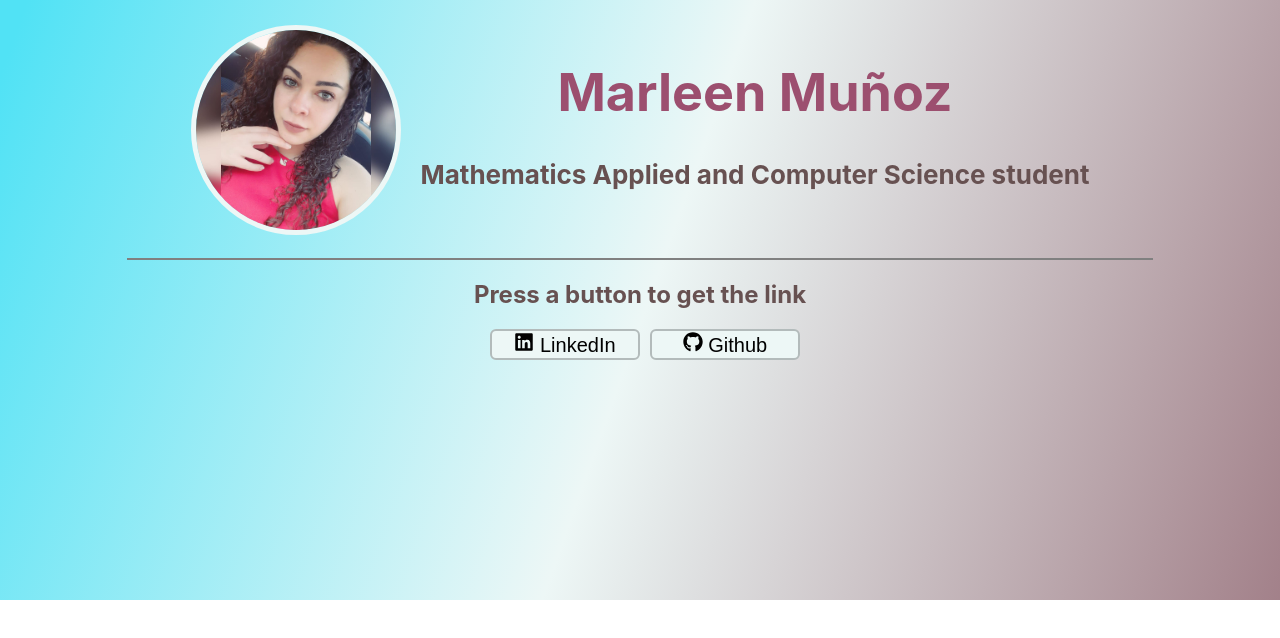
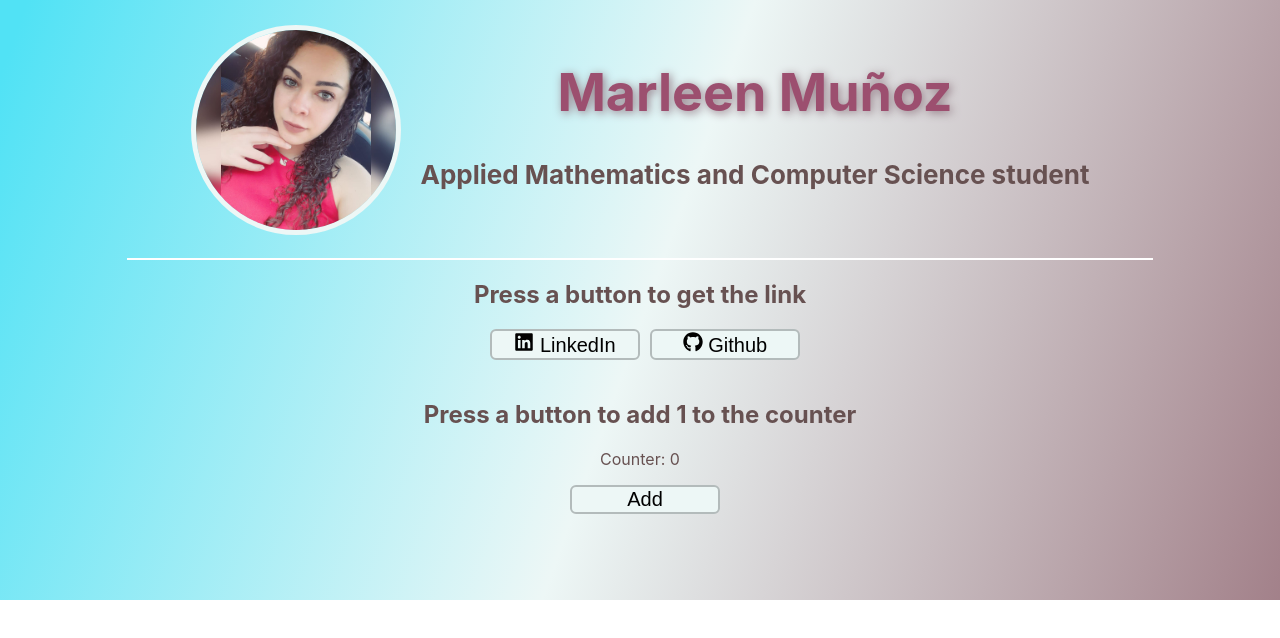
Before and after one commit to MarleenMs/Portfolio, a React (Create React App) app in the folder my-app/: page / in a window 1280 px wide. Shown: the top 638 px of the page. Built offline with nearby package versions, Linux system fonts and the light colour scheme.

Commit message:
Se agrega contador

```diff
--- a/my-app/src/App.css
+++ b/my-app/src/App.css
@@ -32,11 +32,23 @@
 }
 h1{
   color: rgb(156, 79, 111);
+  text-shadow: 2px 2px 10px rgb(148, 125, 135);
 }
 
 .App-link {
   font-size: 20px;
   color: #45739b;
+}
+
+.App-button:hover {
+  background-color: #4999af;
+  color: white;
+}
+
+.App-button:active {
+  background-color: #4999af;
+  box-shadow: 0 2px gray;
+  transform: translateY(2px);
 }
 
 .App-button {
@@ -49,17 +61,6 @@ h1{
   cursor: pointer;
   transition-duration: 0.4s;
   width: 150px;
-}
-
-.App-button:hover {
-  background-color: #4999af;
-  color: white;
-}
-
-.App-button:active {
-  background-color: #4999af;
-  box-shadow: 0 2px gray;
-  transform: translateY(2px);
 }
 
 .App-Photo{
--- a/my-app/src/App.js
+++ b/my-app/src/App.js
@@ -2,6 +2,7 @@ import './App.css';
 import React from "react";
 import profile from "./Images/foto_perfil.jpg";
 import BotonesUrl from './Components/Links';
+import Contador from './Components/Contador';
 
 //jsx
 //clases y funciones
@@ -19,15 +20,19 @@ function App() {
         </div>
         <div>
           <h1>Marleen Muñoz</h1>
-          <h4>Mathematics Applied and Computer Science student</h4>
+          <h4>Applied Mathematics and Computer Science student</h4>
         </div>
       </header>
-      <hr size="2px" width="80%" noshade="noshade" align="center" />
+      <hr size="2px" width="80%" noshade="noshade" align="center" color="white" />
 
       <div className='Content'>
         <h2>Press a button to get the link</h2>
         <BotonesUrl/>
+
+        <h2>Press a button to add 1 to the counter</h2>
+        <Contador/>
       </div>
+
     </div>
   );
 }
--- /dev/null
+++ b/my-app/src/Components/Contador.js
@@ -0,0 +1,13 @@
+import React, {useState, useEffect} from "react";
+
+export default function Contador() {
+    const [count, setCount] = useState(0);
+    useEffect(() => {document.title = `Counter: ${count}`;});
+
+    return (
+    <div>
+        <p>Counter: {count} </p>
+        <button className="App-button" onClick={() => setCount(count + 1)}>Add</button>
+    </div>
+    );
+}
--- a/my-app/src/Components/Links.js
+++ b/my-app/src/Components/Links.js
@@ -1,6 +1,5 @@
 import React, {useState} from "react";
-import { FaGithub } from 'react-icons/fa';
-import {FaLinkedin} from 'react-icons/fa';
+import {FaLinkedin,FaGithub } from 'react-icons/fa';
 
 export default function BotonesUrl(){
     const [link, setLink] = useState(" ");
--- a/my-app/src/index.css
+++ b/my-app/src/index.css
@@ -6,7 +6,6 @@ body {
   -webkit-font-smoothing: antialiased;
   -moz-osx-font-smoothing: grayscale;
 }
-
 code {
   font-family: source-code-pro, Menlo, Monaco, Consolas, 'Courier New',
     monospace;
```
